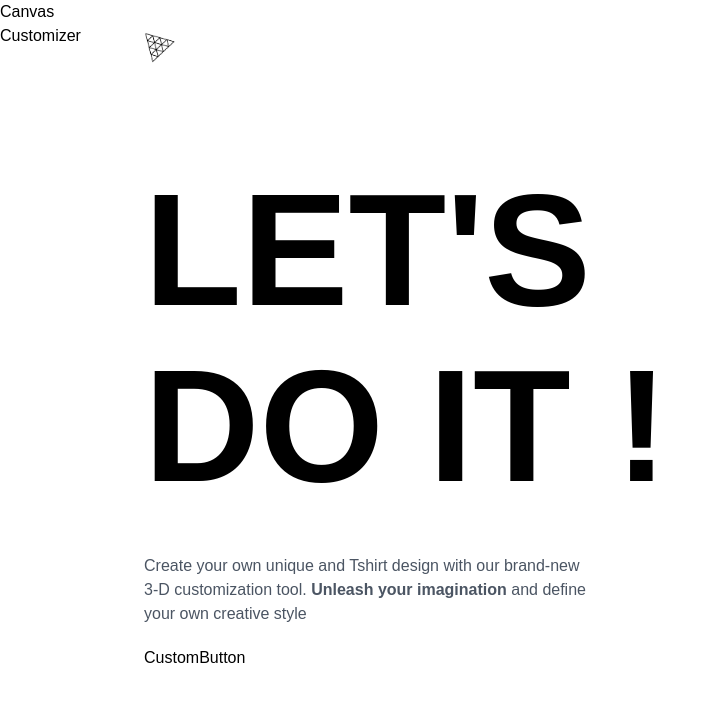
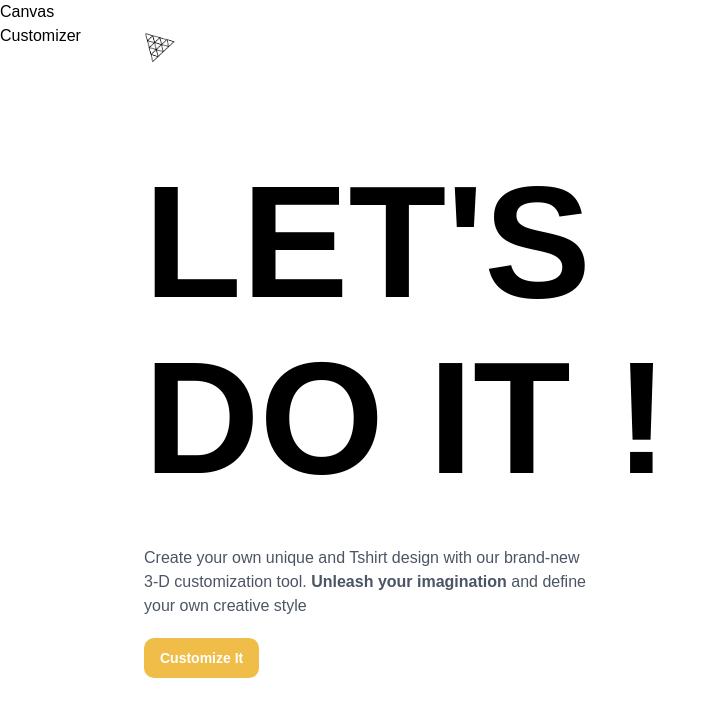
Before and after one commit to AbhayaShankar/Three-js, a React (Vite) app in the folder client/: page / in a window 1280 px wide. Shown: the top 716 px of the page, without its empty margins (0-716 px from the left). Built offline with nearby package versions, Linux system fonts and the light colour scheme; a web font is replaced by a local one.

Commit message:
setting up basic structure

```diff
--- a/client/src/components/CustomButton.jsx
+++ b/client/src/components/CustomButton.jsx
@@ -1,5 +1,27 @@
-const CustomButton = () => {
-  return <div>CustomButton</div>;
+import state from "../store";
+import { useSnapshot } from "valtio";
+
+// eslint-disable-next-line react/prop-types
+const CustomButton = ({ title, type, customStyles, handleClick }) => {
+  const snap = useSnapshot(state);
+  const generateStyle = (type) => {
+    if (type === "filled") {
+      return {
+        backgroundColor: snap.color,
+        color: "#fff",
+      };
+    }
+  };
+
+  return (
+    <button
+      className={`px-2 py-1.5 flex-1 rounded-[10px] ${customStyles}`}
+      style={generateStyle(type)}
+      onClick={handleClick}
+    >
+      {title}
+    </button>
+  );
 };
 
 export default CustomButton;
--- a/client/src/pages/Home.jsx
+++ b/client/src/pages/Home.jsx
@@ -1,5 +1,5 @@
 import { motion, AnimatePresence } from "framer-motion";
-import { snapshot, useSnapshot } from "valtio";
+import { useSnapshot } from "valtio";
 import state from "../store";
 
 import {
@@ -9,7 +9,7 @@ import {
   slideAnimation,
 } from "../config/motion";
 
-import CustomButton from "../components/CustomButton";
+import { CustomButton } from "../components";
 
 const Home = () => {
   const snap = useSnapshot(state);
@@ -28,7 +28,7 @@ const Home = () => {
           <motion.div className="home-content" {...headContainerAnimation}>
             <motion.div {...headTextAnimation}>
               <h1 className="head-text">
-                LET&#39;S <br className="lg:block hidden" /> DO IT !
+                LET&#39;S <br className="md:block hidden" /> DO IT !
               </h1>
             </motion.div>
             <motion.div
@@ -41,7 +41,12 @@ const Home = () => {
                 and define your own creative style
               </p>
 
-              <CustomButton />
+              <CustomButton
+                type="filled"
+                title="Customize It"
+                handleClick={() => (state.intro = false)}
+                customStyles="w-fit px-4 py-2.5 font-bold text-sm"
+              />
             </motion.div>
           </motion.div>
         </motion.section>
```
Also changed, not shown: client/src/pages/Customizer.jsx (+10 -0 lines), client/vite.config.js.timestamp-1682255245047-66d74063735e8.mjs (added, +10 -0 lines), client/src/components/AIPicker.jsx (added), client/src/components/ColorPicker.jsx (added), client/src/components/FilePicker.jsx (added).
